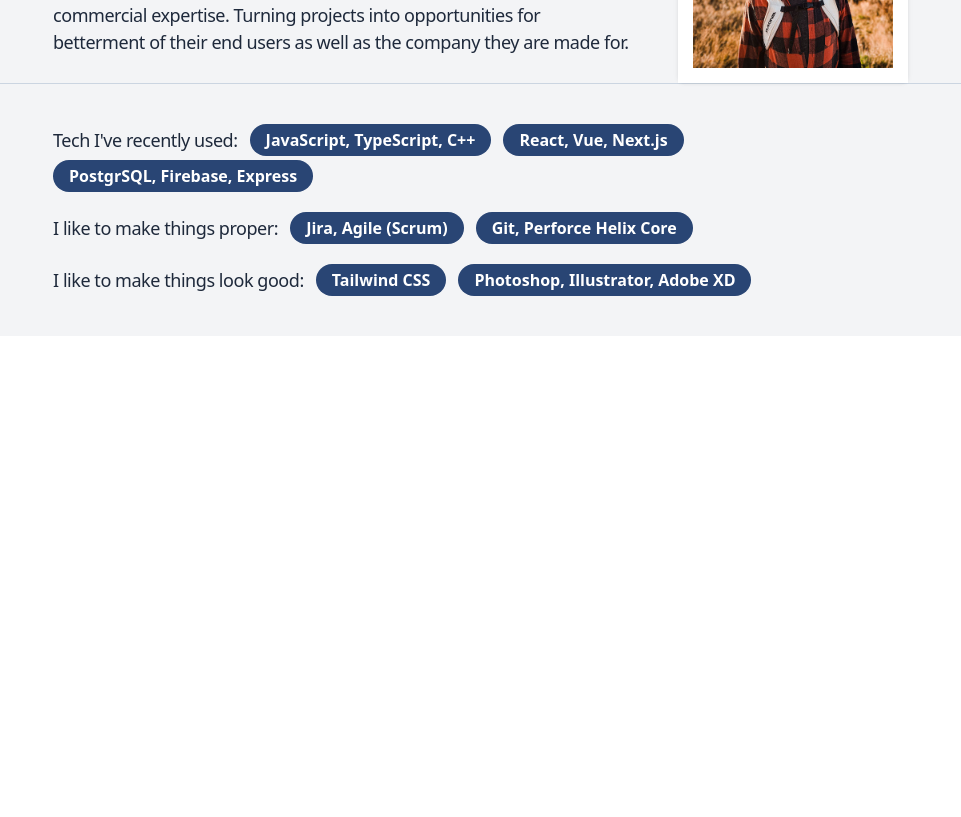
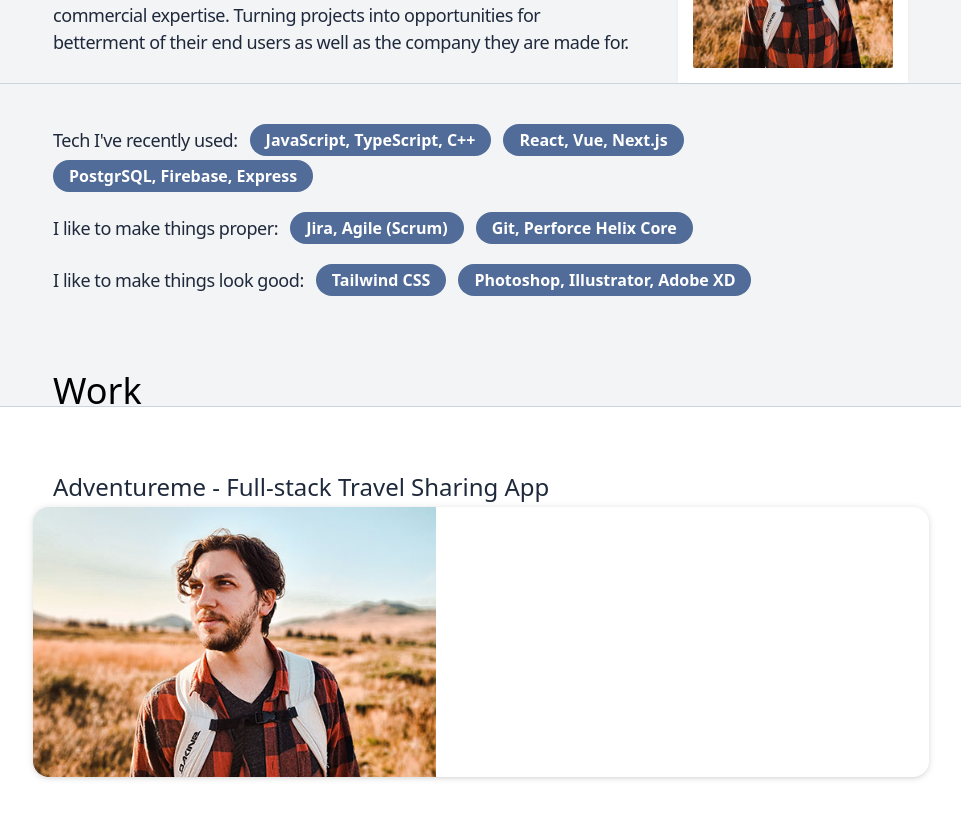
Before and after one commit to Piperapk/pipera-portfolio, a Next.js app: page / in a window 1280 px wide. Shown: the part 840-1657 px from the top of the page, without its empty margins (159-1120 px from the left). Before the commit the page ends 1176 px from the top, so only its background shows below. Built offline with nearby package versions, Linux system fonts and the light colour scheme.

Commit message:
Work component started

```diff
--- a/components/AboutMe.tsx
+++ b/components/AboutMe.tsx
@@ -1,6 +1,6 @@
 import React, { Fragment } from "react";
 import Image from "next/image";
-import Button_List from "./Button_List";
+import Button_List from "./Button_Badge";
 
 interface Props {
     containerWidth?: string
@@ -9,13 +9,12 @@ interface Props {
 const AboutMe = (props: Props) => {
 
     return(
-        <Fragment>
         <div className="mt-20">
             <div className={`${props.containerWidth} m-auto`}>
                 <h1 className="text-4xl leading-[25px] sm:leading-[30px] font-thin px-5 ">About me</h1>
             </div>
             <div className="border-t border-slate-300"/>
-                <div className="bg-gray-100 px-10 p-10 sm:pt-14">
+            <div className="bg-gray-100 px-10 pt-10 pb-20 sm:pt-14">
 
                 <div className={`${props.containerWidth} m-auto
                 flex flex-wrap-reverse sm:flex-wrap justify-center`}>
@@ -28,9 +27,10 @@ const AboutMe = (props: Props) => {
                         commercial expertise. Turning projects into opportunities for betterment
                         of their end users as well as the company they are made for.
                     </p>
-                        <div className="hidden sm:block sm:basis-1/3 self-center sm:pl-12">
-                            <div className="w-[230px] h-[230px] bg-white flex justify-center items-center shadow-md-top">
-                                <Image src="/media/profile_picture_500x.jpg" alt="profile picture" height="200" width="200"/>
+                    <div className="hidden sm:block sm:basis-1/3 self-center sm:pl-12 sm:pt-5 containerWidth:pt-0">
+                        <div className="w-[230px] h-[230px] bg-white flex justify-center items-center shadow-md-top rounded-t-md">
+                            <Image src="/media/profile_picture_500x.jpg" alt="profile picture" height="200" width="200"
+                            className="rounded-sm"/>
                         </div>
                     </div>
                     <div className="sm:hidden self-center sm:pl-12
@@ -66,7 +66,6 @@ const AboutMe = (props: Props) => {
 
             </div>
         </div>
-        </Fragment>
     )
 }
 
--- /dev/null
+++ b/components/Button_Badge.tsx
@@ -0,0 +1,22 @@
+import React, { Fragment } from "react";
+
+interface Props {
+    text: string,
+    textSize?: string,
+    bgColor?: string
+}
+
+//Tailwind based component
+const Button_Badge = ({text, textSize ="text-base",bgColor = "bg-slate-600"}:Props) => {
+
+    return(
+        <Fragment>
+            <button className={`${bgColor}
+            text-white ${textSize} font-semibold px-4 py-1 rounded-3xl text-left`}>
+            {text}
+            </button>
+        </Fragment>
+    )
+}
+
+export default Button_Badge;
--- a/components/Button_List.tsx
+++ /dev/null
@@ -1,21 +0,0 @@
-import React, { Fragment } from "react";
-
-interface Props {
-    text: string,
-    bgColor?: string
-}
-
-//Tailwind based component
-const Button_List = ({text, bgColor = "bg-slate-600"}:Props) => {
-
-    return(
-        <Fragment>
-            <button className={`${bgColor}
-            text-white text-base font-semibold px-4 py-1 rounded-3xl text-left`}>
-            {text}
-            </button>
-        </Fragment>
-    )
-}
-
-export default Button_List;
--- /dev/null
+++ b/components/Work.tsx
@@ -0,0 +1,49 @@
+import React, { Fragment } from "react";
+import Image from "next/image";
+
+interface Props {
+    containerWidth?: string
+}
+
+const Work = (props: Props) => {
+    return(
+        <Fragment>
+            <div className="bg-gray-100">
+                <div className={`${props.containerWidth} m-auto bg-gray-100`}>
+                    <h1 className="text-4xl leading-[25px] sm:leading-[30px] font-thin px-5 ">{"Work"}</h1>
+                </div>
+            </div>
+            <div className="border-t border-slate-300"/>
+            <div className="p-10 sm:pt-16">
+                <div className={`${props.containerWidth} m-auto`}>
+
+                    <h1 className="sm:px-5 pb-1
+                    text-2xl font-normal text-slate-800">
+                        Adventureme - Full-stack Travel Sharing App
+                    </h1>
+
+                    <div className="relative">
+                        <div className="flex flex-wrap">
+                            <div className="flex-auto basis-[395px] sm:basis-[45%] h-[270px]
+                            rounded-t-2xl sm:rounded-l-2xl sm:rounded-r-none
+                            overflow-hidden flex justify-center items-stretch">
+                                <Image src="/media/profile_picture_500x.jpg" alt="work project" height="500" width="700" className="object-cover"/>
+                            </div>
+                            <div className="flex-auto basis-[480px] sm:basis-[55%] h-[270px] bg-white
+                            rounded-b-2xl sm:rounded-r-2xl sm:rounded-l-none">
+
+                            </div>
+                        </div>
+                        <div className="flex-auto basis-[100%] h-[270px] absolute inset-0
+                        shadow-md-center rounded-2xl "/>
+                    </div>
+
+
+                </div>
+            </div>
+
+        </Fragment>
+    )
+}
+
+export default Work
--- a/pages/index.tsx
+++ b/pages/index.tsx
@@ -5,6 +5,7 @@ import Head from 'next/head'
 import HeroPage from '../components/HeroPage'
 import Navigation from '../components/Navigation'
 import AboutMe from '../components/AboutMe'
+import Work from '../components/Work'
 
 
 const Home: NextPage = () => {
@@ -22,6 +23,7 @@ const Home: NextPage = () => {
         <Navigation/>
         <HeroPage containerWidth={containerWidth}/>
         <AboutMe containerWidth={containerWidth}/>
+        <Work containerWidth={containerWidth}/>
       </div>
     </div>
   )
--- a/tailwind.config.js
+++ b/tailwind.config.js
@@ -9,10 +9,14 @@ module.exports = {
     extend: {
       colors: {
         primary: '#297AFF',
-        secondary: '#294574'
+        secondary: '#516c98'
       },
       boxShadow: {
-        'md-top': '0 -2.5px 6px -1px rgb(0 0 0 / 0.1), 0 2px 4px -2px rgb(0 0 0 / 0.1)'
+        'md-top': '0 -2.5px 6px -1px rgb(0 0 0 / 0.05), 0 2px 4px -2px rgb(0 0 0 / 0.05)',
+        'md-center': '0 1px 6px 1px rgb(0 0 0 / 0.1), 0 2px 4px -2px rgb(0 0 0 / 0.1)'
+      },
+      screens: {
+        'containerWidth': '896px'
       }
     },
   },
```
Also changed, not shown: 1 other file (tests, documents, lock files or other folders). Lines whose indentation alone changed are shown as unchanged.
